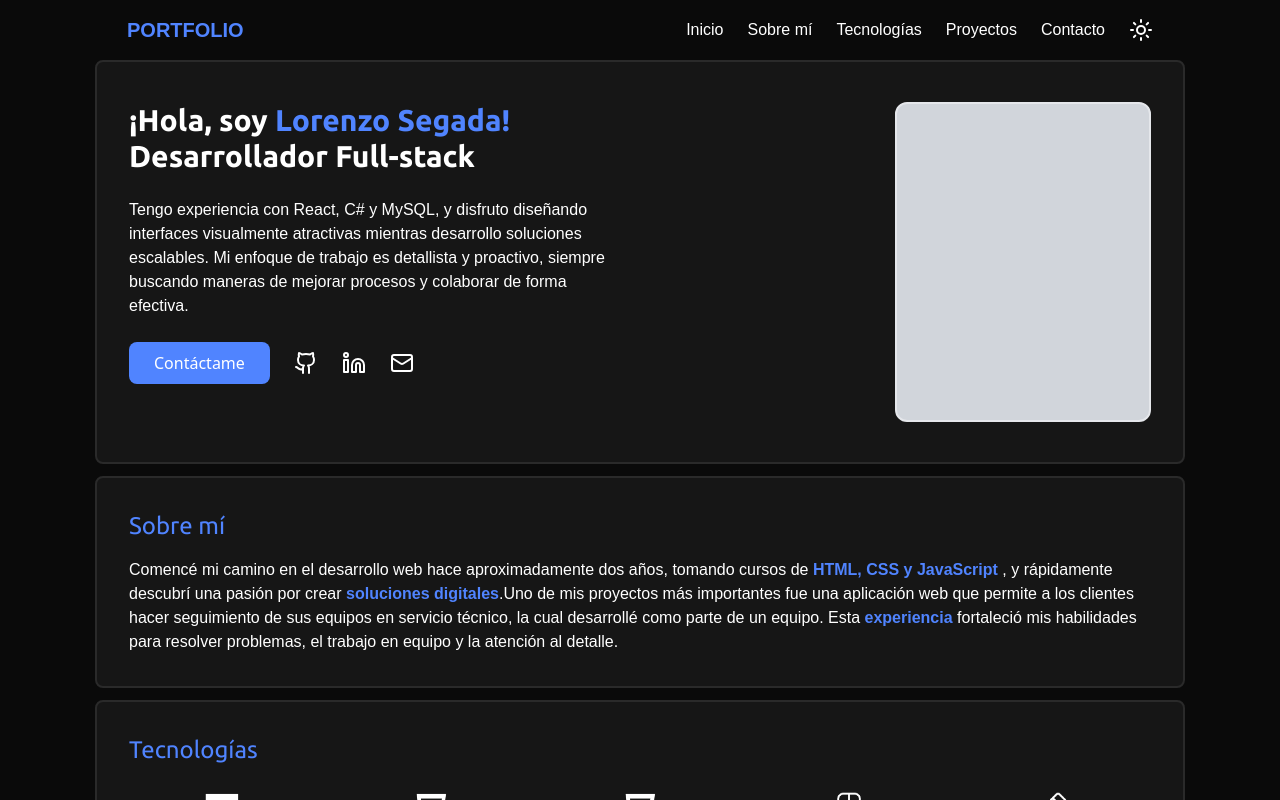
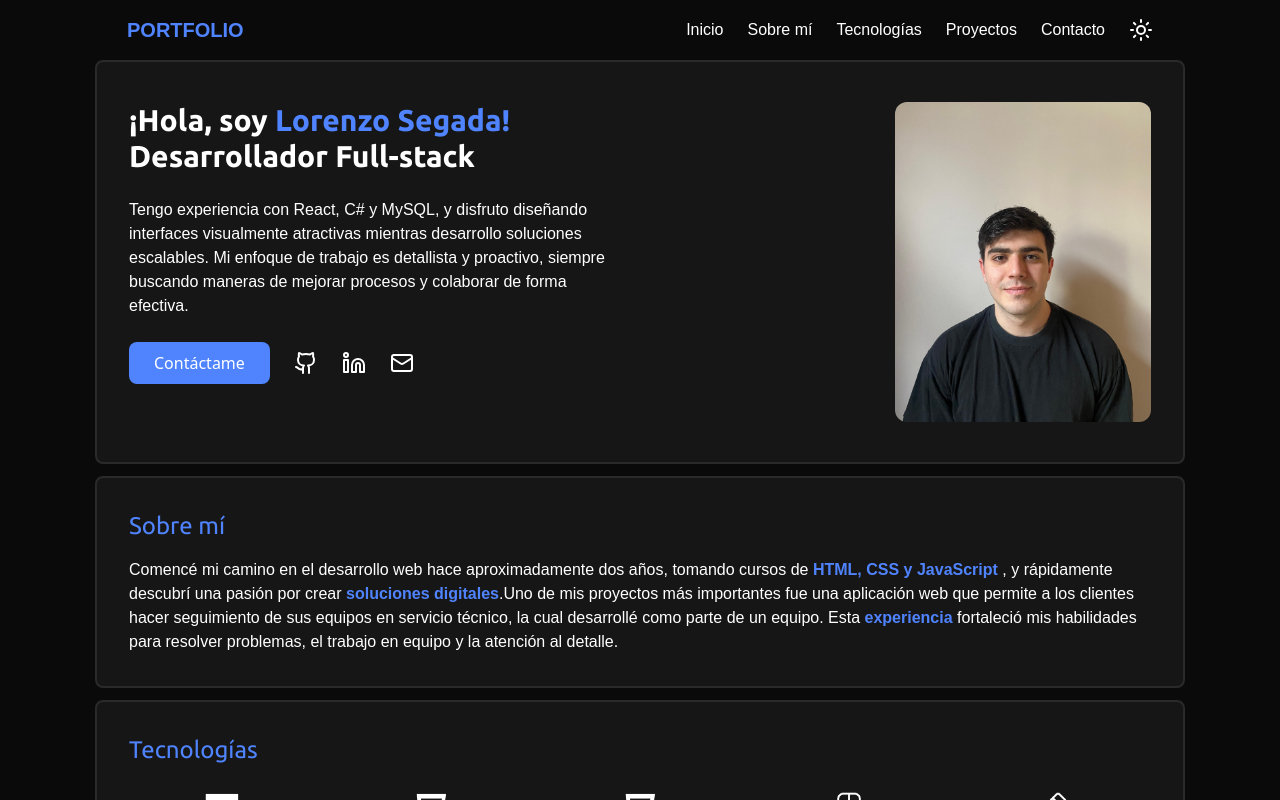
Before and after one commit to lorenzosegada/portfolio, a React (Vite) app: page / in a window 1280 px wide. Shown: the top 800 px of the page. Built offline with nearby package versions, Linux system fonts and the light colour scheme; a web font is replaced by a local one.

Commit message:
se agrega foto y cambio de cv

```diff
--- a/src/sections/Contact.jsx
+++ b/src/sections/Contact.jsx
@@ -4,13 +4,13 @@ const Contact = () => {
       <div className="p-8 bg-white dark:bg-[#161616] border-2 border-[#E0E0E0] dark:border-[#2A2A2A] rounded-lg flex flex-col items-center mt-3">
         <h2 className="text-[#3453ED] dark:text-[#5084FF] text-2xl">Contacto</h2>
         <p className="text-[#4A4A4A] dark:text-[#ffffff] text-center mt-2 font-body mb-5">
-        Siempre estoy abierto a nuevas oportunidades y colaboraciones. ¡No dudes en contactarme!
+          Siempre estoy abierto a nuevas oportunidades y colaboraciones. ¡No dudes en contactarme!
         </p>
-        <a href="#" download>
-          <button className="px-6 py-2   border border-transparent rounded-lg transition duration-300 ease-in-out bg-[#3453ED] text-[#f4f4f4]
-            hover:bg-white  hover:text-[#3453ED] hover:border-[#3453ED] hover:font-semibold hover:scale-105
-             dark:bg-[#5084FF] dark:text-[#ffffff] dark:hover:text-[#5084FF] dark:hover:bg-[#F5F5F5]">
-          Descargar CV
+        <a href="/CV_LorenzoSegadaLopez.pdf" download>
+          <button className="px-6 py-2 border border-transparent rounded-lg transition duration-300 ease-in-out bg-[#3453ED] text-[#f4f4f4]
+           hover:bg-white hover:text-[#3453ED] hover:border-[#3453ED] hover:font-semibold hover:scale-105
+            dark:bg-[#5084FF] dark:text-[#ffffff] dark:hover:text-[#5084FF] dark:hover:bg-[#F5F5F5]">
+            Descargar CV
           </button>
         </a>
       </div>
--- a/src/sections/Hero.jsx
+++ b/src/sections/Hero.jsx
@@ -1,4 +1,5 @@
 import { Github, Linkedin, Mail } from "lucide-react";
+import fotoPorfolio from '../assets/image/fotoPorfolio.jpeg';
 
 const Hero = () => {
   const email = "lorenzosegada@gmail.com";
@@ -23,14 +24,13 @@ const Hero = () => {
         </p>
 
         <div className="flex items-center space-x-6 mt-6">
-          <button
-            className="px-6 py-2 bg-[#3453ED] text-[#f4f4f4] border border-transparent rounded-lg
-             transition duration-300 ease-in-out
-             hover:bg-white hover:text-[#3453ED] hover:border-[#3453ED] hover:font-semibold hover:scale-105
-            dark:bg-[#5084FF] dark:text-[#ffffff] dark:hover:text-[#5084FF] dark:hover:bg-[#ffff]"
-          >
+          <a href="/CV_LorenzoSegadaLopez.pdf" download>
+          <button className="px-6 py-2 border border-transparent rounded-lg transition duration-300 ease-in-out bg-[#3453ED] text-[#f4f4f4]
+           hover:bg-white hover:text-[#3453ED] hover:border-[#3453ED] hover:font-semibold hover:scale-105
+            dark:bg-[#5084FF] dark:text-[#ffffff] dark:hover:text-[#5084FF] dark:hover:bg-[#F5F5F5]">
             Contáctame
           </button>
+        </a>
 
           <a
             href="https://github.com/lorenzosegada"
@@ -56,10 +56,14 @@ const Hero = () => {
 
       {/* Imagen o avatar */}
       <div className="w-full md:w-1/2 flex justify-center md:justify-end">
-        <div className="w-64 h-80 bg-gray-300 border-2 rounded-xl">
-          {/* Acá va la imagen o placeholder */}
-        </div>
+      <div className="w-64 h-80  rounded-xl overflow-hidden">
+        <img
+      src={fotoPorfolio}
+      alt="Foto de portfolio"
+      className="w-full h-full object-cover"
+    />
       </div>
+    </div>
     </section>
   );
 };
```
Also changed, not shown: src/assets/image/fotoPorfolio.jpeg (added), 1 other file (tests, documents, lock files or other folders).
